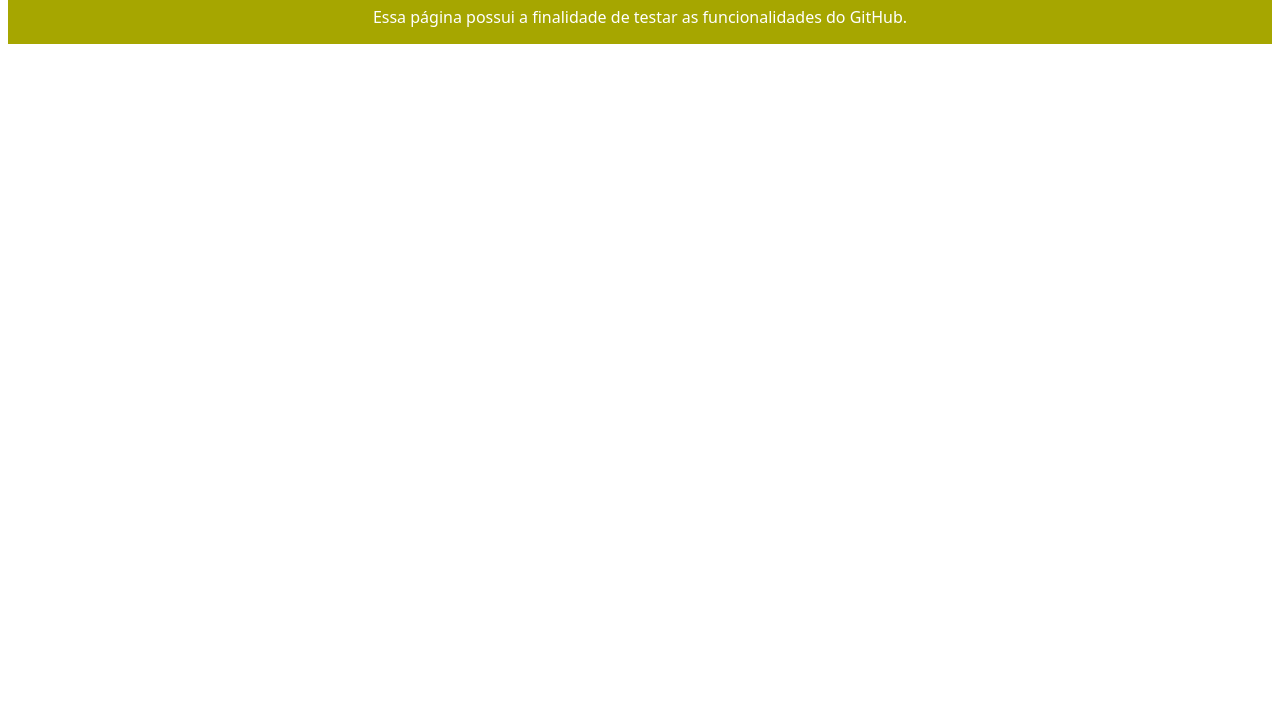
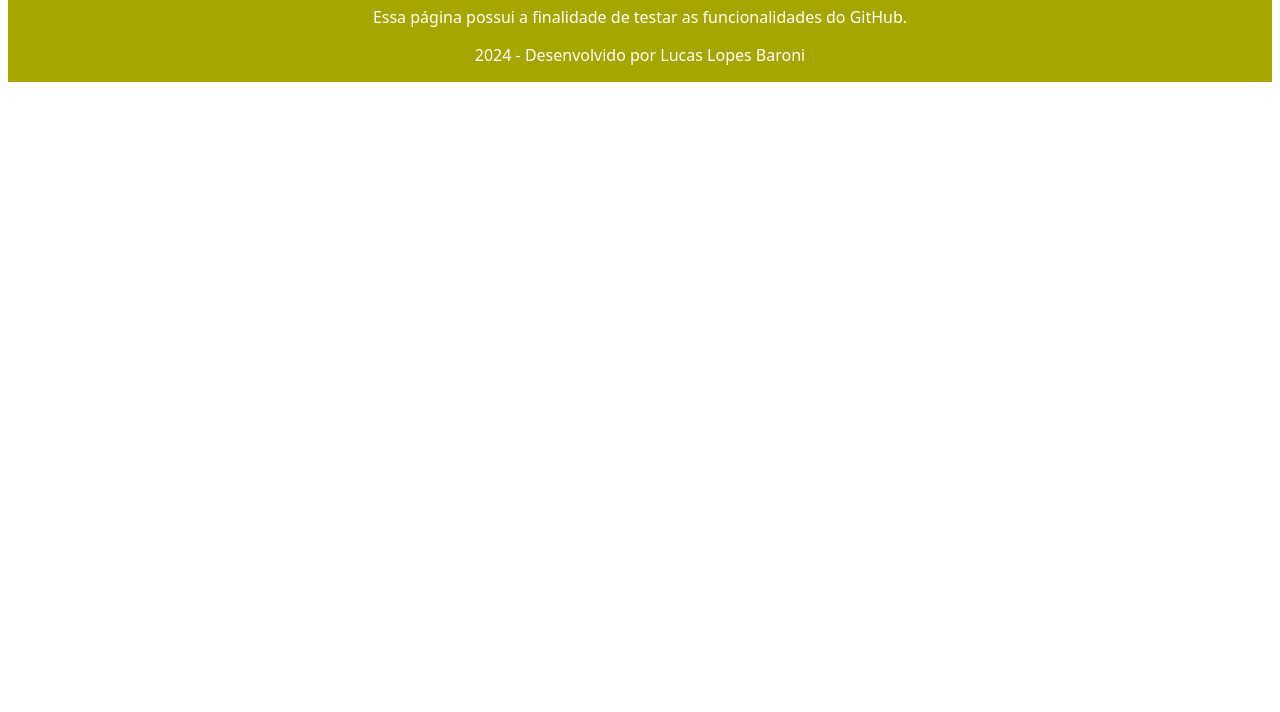
Before and after one commit to Luc4sL0/testando, a plain HTML site: page index.html in a window 1280 px wide. Shown: the part 88-800 px from the top of the page. Drawn offline with Linux system fonts and the light colour scheme.

Commit message:
Inserção do footer

```diff
--- a/index.html
+++ b/index.html
@@ -10,6 +10,9 @@
     <div class="mainDiv">
         <h1>Página pessoal!</h1>
         <p>Essa página possui a finalidade de testar as funcionalidades do GitHub.</p>
+        <footer>
+            <p>2024 - Desenvolvido por Lucas Lopes Baroni</p>
+        </footer>
     </div>
 </body>
 </html>
```
